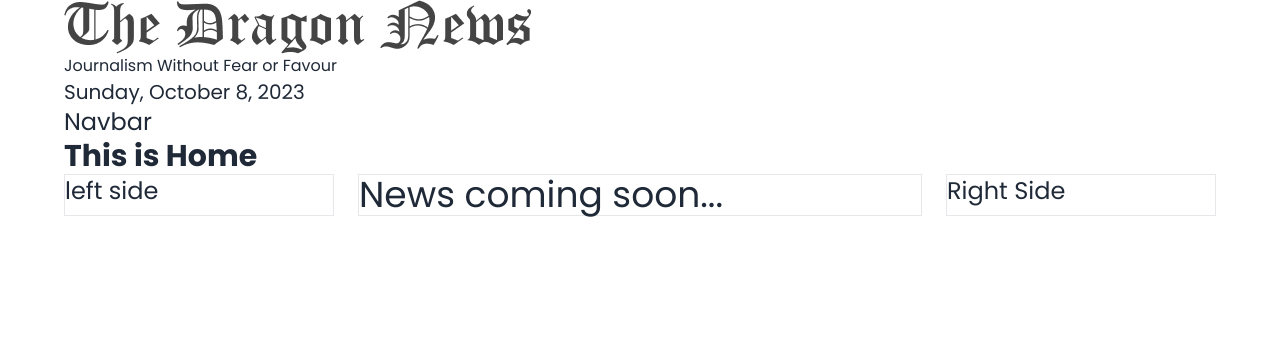
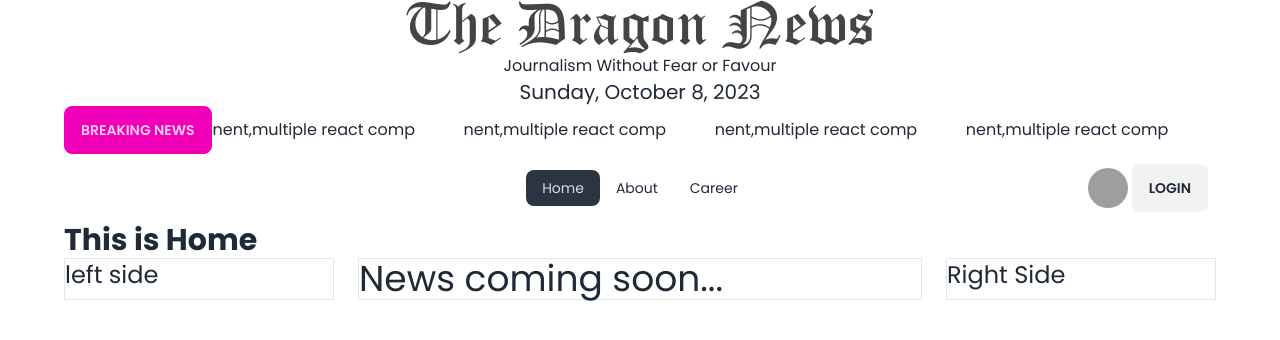
Before and after one commit to Tahsin1111/react-dragon-news-auth, a React (Vite) app: page / in a window 1280 px wide. Shown: the top 340 px of the page. Built offline with nearby package versions, Linux system fonts and the light colour scheme; grey boxes are pictures that could not be loaded.

Commit message:
Breaking news slider using React Marquee and navbar

```diff
--- a/package.json
+++ b/package.json
@@ -16,6 +16,7 @@
     "moment": "^2.29.4",
     "react": "^18.2.0",
     "react-dom": "^18.2.0",
+    "react-fast-marquee": "^1.6.1",
     "react-router-dom": "^6.16.0",
     "sort-by": "^1.2.0"
   },
--- /dev/null
+++ b/src/Pages/Home/BreakingNews.jsx
@@ -0,0 +1,26 @@
+
+import Marquee from "react-fast-marquee";
+import { Link } from "react-router-dom";
+
+const BreakingNews = () => {
+    return (
+        <div className="flex">
+           <button className="btn btn-secondary">Breaking news</button>
+           <Marquee className="mr-12" pauseOnHover={true} speed={200} >
+           <Link to="/">i can be a react component,multiple react components...</Link>
+            </Marquee>
+           <Marquee className="mr-12" pauseOnHover={true} speed={200} >
+           <Link to="/">i can be a react component,multiple react components...</Link>
+            </Marquee>
+           <Marquee className="mr-12" pauseOnHover={true} speed={200} >
+           <Link to="/">i can be a react component,multiple react components...</Link>
+            </Marquee>
+           <Marquee className="mr-12" pauseOnHover={true} speed={200} >
+           <Link to="/">i can be a react component,multiple react components...</Link>
+            </Marquee>
+
+        </div>
+    );
+};
+
+export default BreakingNews;
--- a/src/Pages/Home/Home.jsx
+++ b/src/Pages/Home/Home.jsx
@@ -2,12 +2,14 @@
 import LeftSideNav from "../Shared/LeftSideNav/LeftSideNav";
 import Navbar from "../Shared/Navbar/Navbar";
 import RightSideNav from "../Shared/RightSideNav/RightSideNav";
+import BreakingNews from "./BreakingNews";
 
 
 const Home = () => {
     return (
         <div>
             <Header></Header>
+            <BreakingNews></BreakingNews>
             <Navbar></Navbar>
             <h2 className="text-3xl font-poppins font-bold">This is Home</h2>
             <div className="grid grid-cols-1 md:grid-cols-4 gap-6">
--- a/src/Pages/Shared/Header/Header.jsx
+++ b/src/Pages/Shared/Header/Header.jsx
@@ -2,8 +2,8 @@
 import moment from 'moment';
 const Header = () => {
     return (
-        <div>
-           <img src={logo} alt="" />
+        <div className='text-center'>
+           <img className='mx-auto' src={logo} alt="" />
            <p>Journalism Without Fear or Favour</p>
             <p className='text-xl'>{moment().format("dddd, MMMM D, YYYY")}</p>
         </div>
--- a/src/Pages/Shared/Navbar/Navbar.jsx
+++ b/src/Pages/Shared/Navbar/Navbar.jsx
@@ -1,10 +1,43 @@
-
+import { Link, NavLink } from "react-router-dom";
+import userDefaultPic from '../../../assets/user.png';
 
 const Navbar = () => {
+    const navLinks = <>
+      <li><NavLink to="/">Home</NavLink></li>
+      <li><NavLink to="/about">About</NavLink></li>
+      <li><NavLink to="/career">Career</NavLink></li>
+
+    </>
     return (
-        <div>
-            <h2 className="text-2xl">Navbar</h2>
+        <div className="navbar bg-base-100">
+  <div className="navbar-start">
+    <div className="dropdown">
+      <label tabIndex={0} className="btn btn-ghost lg:hidden">
+        <svg xmlns="http://www.w3.org/2000/svg" className="h-5 w-5" fill="none" viewBox="0 0 24 24" stroke="currentColor"><path strokeLinecap="round" strokeLinejoin="round" strokeWidth="2" d="M4 6h16M4 12h8m-8 6h16" /></svg>
+      </label>
+      <ul tabIndex={0} className="menu menu-sm dropdown-content mt-3 z-[1] p-2 shadow bg-base-100 rounded-box w-52">
+      {navLinks}
+      </ul>
+    </div>
+
+  </div>
+  <div className="navbar-center hidden lg:flex">
+    <ul className="menu menu-horizontal px-1">
+{navLinks}
+    </ul>
+  </div>
+  <div className="navbar-end">
+  <label tabIndex={0} className="btn btn-ghost btn-circle avatar">
+        <div className="w-10 rounded-full">
+          <img src={userDefaultPic} />
         </div>
+      </label>
+    <Link>
+    <button className="btn">Login</button>
+    </Link>
+
+  </div>
+</div>
     );
 };
 
```
Also changed, not shown: 1 other file (tests, documents, lock files or other folders).
